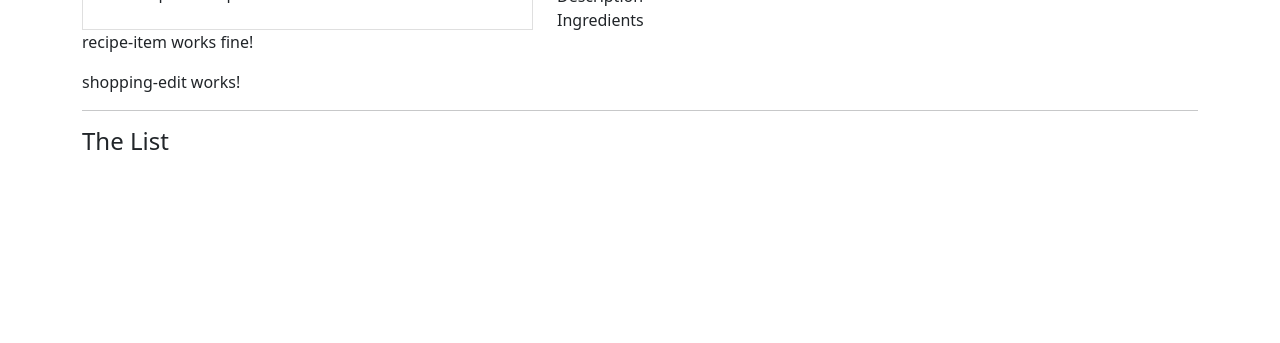
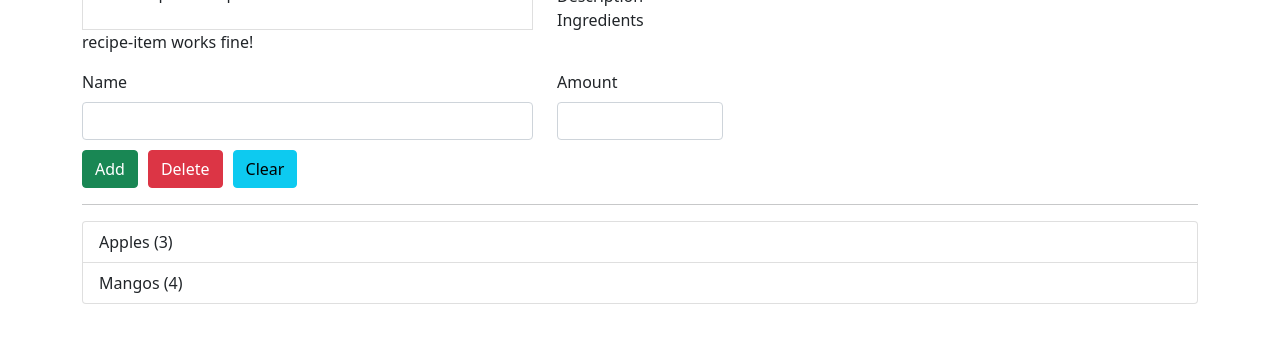
Before and after one commit to ImaduddinKhan/angular-crucials, an Angular app in the folder src/shopping-list-app/: page / in a window 1280 px wide. Shown: the part 233-576 px from the top of the page. Built offline with nearby package versions, Linux system fonts and the light colour scheme.

Commit message:
to be continued

```diff
--- /dev/null
+++ b/src/shopping-list-app/src/app/shared/ingredient.model.ts
@@ -0,0 +1,3 @@
+export class Ingredient{
+    constructor(public name: string, public amount: number){}
+}
--- a/src/shopping-list-app/src/app/shopping-list/shopping-edit/shopping-edit.component.html
+++ b/src/shopping-list-app/src/app/shopping-list/shopping-edit/shopping-edit.component.html
@@ -1 +1,23 @@
-<p>shopping-edit works!</p>
+<div class="row">
+    <div class="col-xs-12">
+        <form>
+            <div class="row">
+                <div class="col-sm-5 form-group">
+                    <label for="name" class="form-label">Name</label>
+                    <input type="text" id="name" class="form-control">
+                </div>
+                <div class="col-sm-2 form-group">
+                    <label for="amount" class="form-label">Amount</label>
+                    <input type="number" id="amount" class="form-control">
+                </div>
+            </div>
+            <div class="row">
+                <div class="col-xs-12" style="margin-top: 10px;">
+                    <button class="btn btn-success" type="submit" >Add</button>
+                    <button class="btn btn-danger" type="button" style="margin-left: 10px;">Delete</button>
+                    <button class="btn btn-info" type="button" style="margin-left: 10px;">Clear</button>
+                </div>
+            </div>
+        </form>
+    </div>
+</div>
--- a/src/shopping-list-app/src/app/shopping-list/shopping-list.component.html
+++ b/src/shopping-list-app/src/app/shopping-list/shopping-list.component.html
@@ -2,7 +2,15 @@
     <div class="col-xs-12">
         <app-shopping-edit></app-shopping-edit>
         <hr>
-        <h4>The List</h4>
+        <ul class="list-group">
+            <a
+            class="list-group-item"
+            style="cursor: pointer;"
+            *ngFor="let ingredient of ingredients"
+            >
+            {{ingredient.name}} ({{ingredient.amount}})
+        </a>
+        </ul>
     </div>
 
 </div>
--- a/src/shopping-list-app/src/app/shopping-list/shopping-list.component.ts
+++ b/src/shopping-list-app/src/app/shopping-list/shopping-list.component.ts
@@ -1,4 +1,5 @@
 import { Component, OnInit } from '@angular/core';
+import { Ingredient } from '../shared/ingredient.model';
 
 @Component({
   selector: 'app-shopping-list',
@@ -6,6 +7,10 @@
   styleUrls: ['./shopping-list.component.css']
 })
 export class ShoppingListComponent implements OnInit {
+  ingredients: Ingredient[] = [
+      new Ingredient('Apples', 3),
+      new Ingredient('Mangos', 4),
+  ];
 
   constructor() { }
 
```
